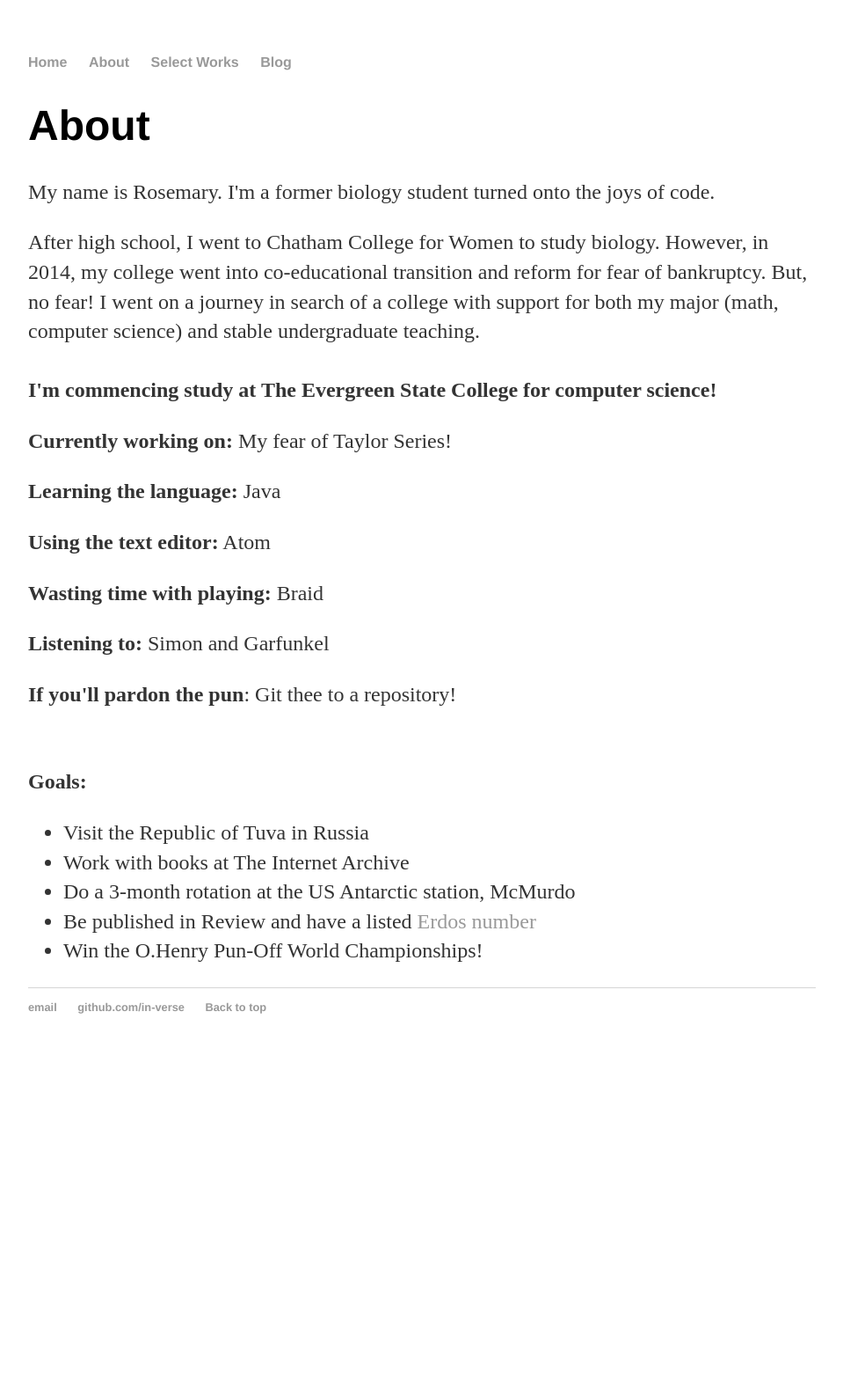
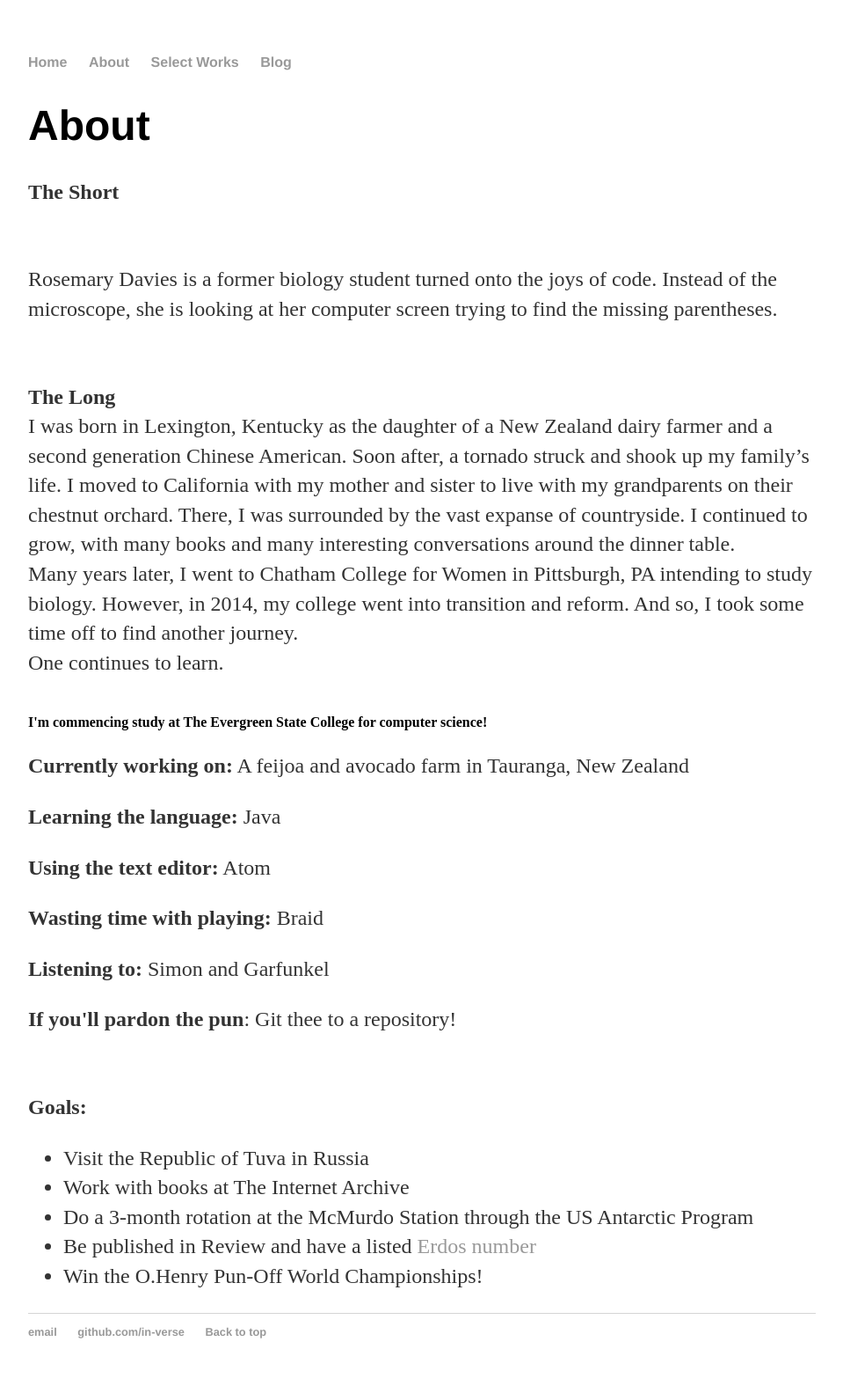
Before and after one commit to In-Verse/in-verse.github.io, a Jekyll site: the page built from about/index.html, in a window 1280 px wide. Shown: the whole page at 88% size, without its empty margins (160-1119 px from the left). Built offline with Jekyll 4.4.1, drawn with Linux system fonts in a browser that asks for light colours; before the commit the page ends 1214 px from its top, so only the background shows below that.

Commit message:
Updated About Page
Monthly update. Keeping relevant and different format.

```diff
--- a/about/index.html
+++ b/about/index.html
@@ -4,11 +4,20 @@ title: About Me
 ---
 <div class="about">
 	<h1>About</h1>
-		<p>My name is Rosemary. I'm a former biology student turned onto the joys of code.</p>
-		<p>After high school, I went to Chatham College for Women to study biology. However, in 2014, my college went into co-educational transition and reform for fear of bankruptcy. But, no fear!
-		I went on a journey in search of a college with support for both my major (math, computer science) and stable undergraduate teaching.<br>
+		<p><b>The Short</b></p><br>
+		<p>Rosemary Davies is a former biology student turned onto the joys of code. Instead of the microscope, she is looking at her computer screen trying to find the missing parentheses.
+</p><br>
+		<p><b>The Long</b><br>
+			I was born in Lexington, Kentucky as the daughter of a New Zealand dairy farmer and a second generation Chinese American. Soon after, a tornado struck and shook up my family’s life. I moved to California with my mother and sister to live with my grandparents on their chestnut orchard. There, I was surrounded by the vast expanse of countryside. I continued to grow, with many books and many interesting conversations around the dinner table.
+<br>
+	Many years later, I went to Chatham College for Women in Pittsburgh, PA intending to study biology. However, in 2014, my college went into transition and reform. And so, I took some time off to find another journey.
+		<br>
+		One continues to learn.
+		<br>
+		</p>
 		<br> <strong>I'm commencing study at The Evergreen State College for computer science!</strong></p>
-		<p><b>Currently working on:</b> My fear of Taylor Series! </p>
+		<p><b>Currently working on:</b> A feijoa and avocado farm in Tauranga, New Zealand
+ </p>
 		<p><b>Learning the language:</b> Java</p>
 		<p><b>Using the text editor:</b> Atom</p>
 		<p><b>Wasting time with playing:</b> Braid</p>
@@ -19,7 +28,7 @@ title: About Me
 			<ul class="contacts">
 				<li>Visit the Republic of Tuva in Russia</li>
 				<li>Work with books at The Internet Archive</li>
-				<li>Do a 3-month rotation at the US Antarctic station, McMurdo</li>
+				<li>Do a 3-month rotation at the McMurdo Station through the US Antarctic Program</li>
 				<li>Be published in Review and have a listed <a href="http://www.ams.org/mathscinet/collaborationDistance.html">Erdos number</a></li>
 				<li>Win the O.Henry Pun-Off World Championships!</li>
 			</ul>
```
